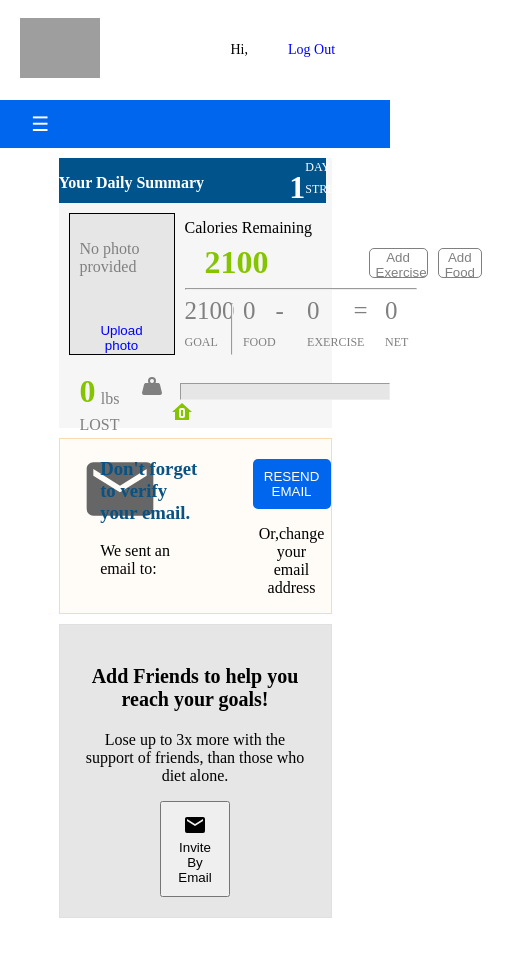
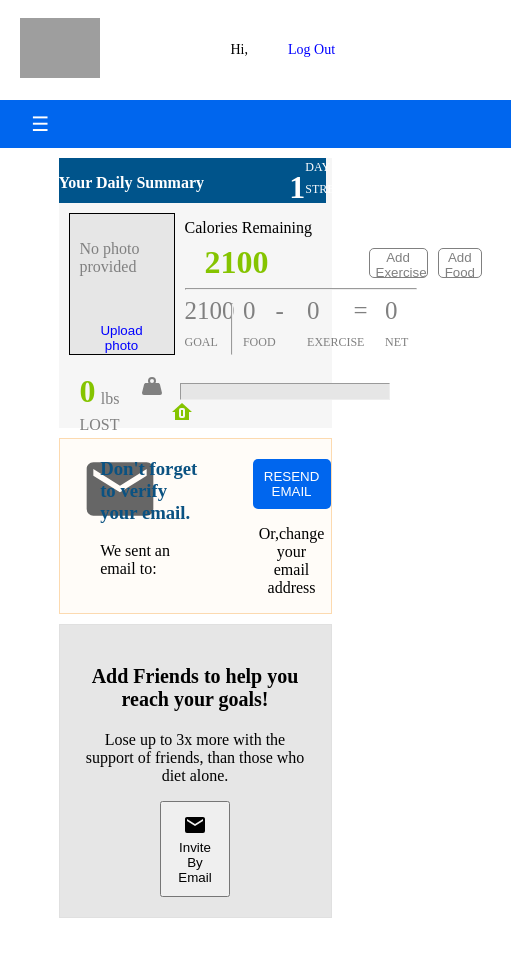
Before and after one commit to eraltafs/Fit-Buddy, a plain HTML site: page client/homepage.html in a window 390 px wide. Shown: the top 956 px of the page, 511 px wide, since content can reach past the window. Drawn offline with Linux system fonts and the light colour scheme; no server answers; sample sign-in values are in the browser's storage; grey boxes are pictures that could not be loaded.

Commit message:
hamberger menu added

```diff
--- a/client/styles/navbar.css
+++ b/client/styles/navbar.css
@@ -77,6 +77,8 @@
   #hamburger-icon {
     display: block;
     padding-left: 8%;
+    width: 120%;
+    background-color: #0066ee;
   }
 
   #hamburger-menu {
```
Lines whose indentation alone changed are shown as unchanged.
